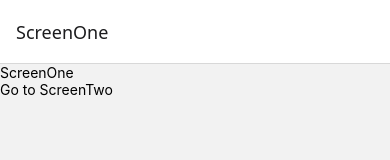
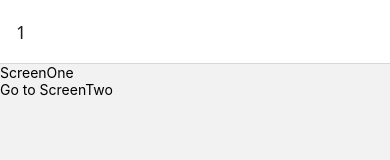
Before and after one commit to justddan/RN_Noovies, a React Native app: screen / in a window 390 px wide. Shown: the top 160 px of the page. Built offline with nearby package versions, Linux system fonts and the light colour scheme.

Commit message:
Stack Navigation 2 - Custom

```diff
--- a/navigation/Stack.js
+++ b/navigation/Stack.js
@@ -39,8 +39,19 @@ const NativeStack = createNativeStackNavigator();
 
 const Stack = () => {
   return (
-    <NativeStack.Navigator>
-      <NativeStack.Screen name="ScreenOne" component={ScreenOne} />
+    <NativeStack.Navigator
+      screenOptions={{
+        headerBackButtonDisplayMode: "minimal",
+        presentation: "modal",
+      }}
+    >
+      <NativeStack.Screen
+        options={{
+          title: "1",
+        }}
+        name="ScreenOne"
+        component={ScreenOne}
+      />
       <NativeStack.Screen name="ScreenTwo" component={ScreenTwo} />
       <NativeStack.Screen name="ScreenThree" component={ScreenThree} />
     </NativeStack.Navigator>
```
